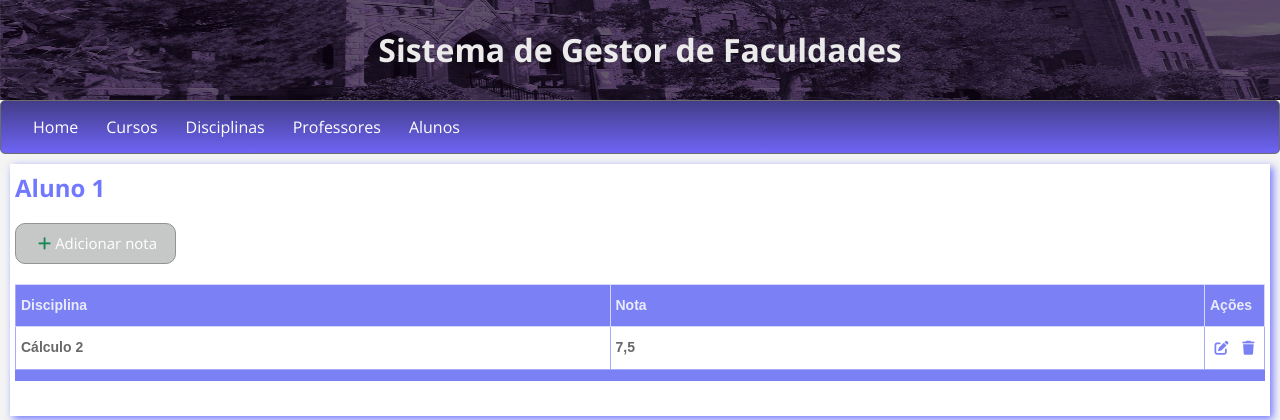
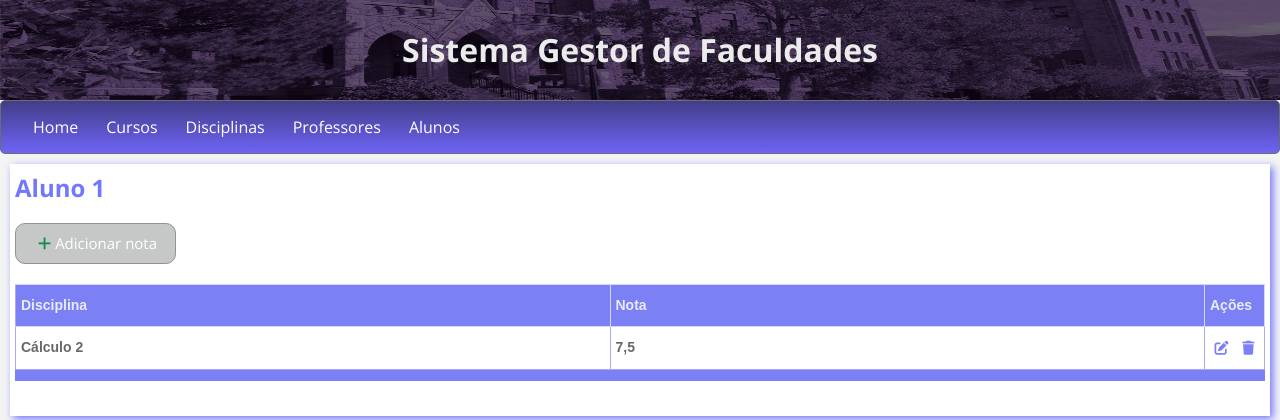
Before and after one commit to JoseNascimento16/GestorFACULDADES, a Django app: page /aluno/1 in a window 1280 px wide. Shown: the top 420 px of the page. Run offline with Django 4.2, Linux system fonts and the light colour scheme; data comes from the database, SQL or seed files in the repository; some libraries are stand-ins or nearby versions.

Commit message:
pequenas correções

```diff
--- a/templates/partials/header.html
+++ b/templates/partials/header.html
@@ -5,6 +5,6 @@
 
 <div class="classe-div-header">
     <div class="classe-header1">
-        <h2 class="header1-1">  Sistema de Gestor de Faculdades  </h2>
+        <h2 class="header1-1">  Sistema Gestor de Faculdades  </h2>
     </div>
 </div>
```
